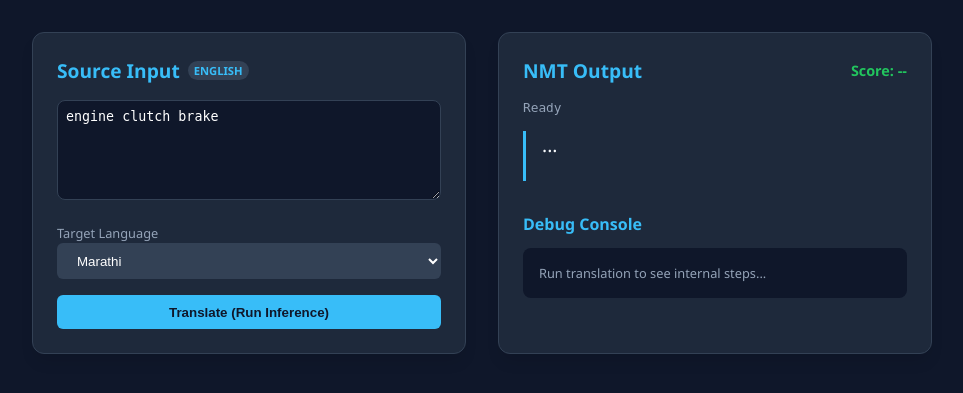
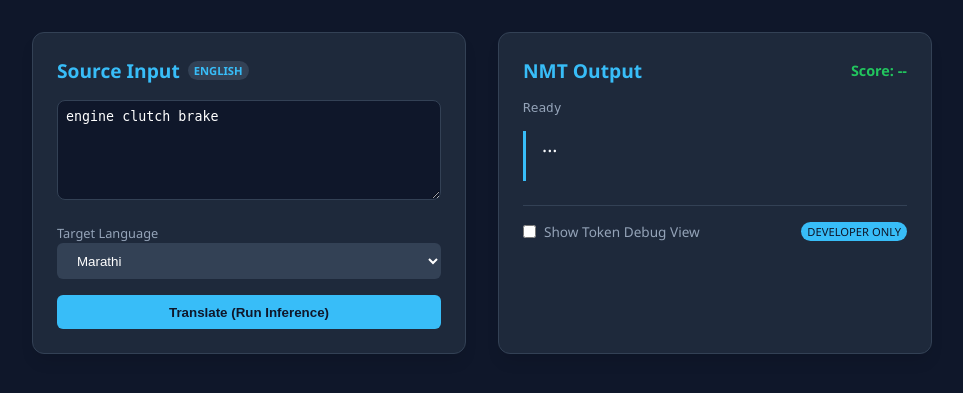
Before and after one commit to ritulshekhar/machine-translation-system, a FastAPI app: page / in a window 1280 px wide. Shown: the part 65-458 px from the top of the page, without its empty margins (158-1121 px from the left). Run offline with FastAPI, Linux system fonts and the light colour scheme.

Commit message:
detokenization

```diff
--- a/app/core/inference.py
+++ b/app/core/inference.py
@@ -132,7 +132,8 @@ class IndicTransEngine:
                     # Take one word if no phrase match
                     parts = temp_text.split(maxsplit=1)
                     word = parts[0]
-                    translated_chunks.append(f" ({word})")
+                    # Clean fallback: just use the word, possibly adding as a separate token
+                    translated_chunks.append(f" {word}")
                     temp_text = parts[1] if len(parts) > 1 else ""
 
             tokens = translated_chunks if translated_chunks else lang_repo["default"]
--- a/templates/index.html
+++ b/templates/index.html
@@ -160,15 +160,30 @@
         </div>
 
         <div class="panel">
-            <h2>NMT Output <span id="confidence-score" style="margin-left:auto">Score: --</span></h2>
+            <div style="display: flex; justify-content: space-between; align-items: center; margin-bottom: 1rem;">
+                <h2 style="margin: 0;">NMT Output</h2>
+                <span id="confidence-score">Score: --</span>
+            </div>
+
             <div id="status-log">Ready</div>
-            <div id="output">...</div>
+            <div id="output" placeholder="Translation will appear here...">...</div>
 
-            <div style="margin-top: 2rem;">
-                <h2 style="font-size: 1rem">Debug Console</h2>
+            <div style="margin-top: 1.5rem; border-top: 1px solid #334155; padding-top: 1rem;">
+                <div style="display: flex; justify-content: space-between; align-items: center;">
+                    <label
+                        style="font-size: 0.85rem; color: #94a3b8; cursor: pointer; display: flex; align-items: center; gap: 0.5rem;">
+                        <input type="checkbox" id="debug-toggle" style="width: auto; margin: 0;">
+                        Show Token Debug View
+                    </label>
+                    <span class="badge" style="background: var(--accent); color: #0f172a;">Developer Only</span>
+                </div>
+            </div>
+
+            <div id="debug-container" style="display: none; margin-top: 1rem;">
+                <h2 style="font-size: 0.9rem; color: #94a3b8;">Debug Console</h2>
                 <div id="debug-panel"
-                    style="font-size: 0.8rem; background: #0f172a; padding: 1rem; border-radius: 8px; max-height: 200px; overflow-y: auto;">
-                    <div style="color: #94a3b8">Run translation to see internal steps...</div>
+                    style="font-size: 0.8rem; background: #0f172a; padding: 1rem; border-radius: 8px; max-height: 200px; overflow-y: auto; border: 1px solid #334155;">
+                    <div style="color: #475569">Run translation to see internal steps...</div>
                 </div>
             </div>
         </div>
@@ -182,6 +197,12 @@
         const statusLog = document.getElementById('status-log');
         const confidenceScore = document.getElementById('confidence-score');
         const debugPanel = document.getElementById('debug-panel');
+        const debugToggle = document.getElementById('debug-toggle');
+        const debugContainer = document.getElementById('debug-container');
+
+        debugToggle.addEventListener('change', () => {
+            debugContainer.style.display = debugToggle.checked ? 'block' : 'none';
+        });
 
         btn.addEventListener('click', async () => {
             const text = srcText.value.trim();
@@ -202,8 +223,12 @@
             });
             const tokenizeData = await tokenizeRes.json();
 
-            debugPanel.innerHTML += `<b>Tokens:</b> ${tokenizeData.tokens.map(t => `<span class="debug-token">${t}</span>`).join('')}<br>`;
+            debugPanel.innerHTML += `<b>Source Tokens:</b> ${tokenizeData.tokens.map(t => `<span class="debug-token">${t}</span>`).join('')}<br>`;
             debugPanel.innerHTML += `<b>Token IDs:</b> [${tokenizeData.token_ids.slice(0, 5).join(', ')}...]<br>`;
+            debugPanel.innerHTML += `<div style="margin-top:0.5rem; color:#38bdf8"><b>Output Stream:</b></div>`;
+            const streamDisplay = document.createElement('div');
+            streamDisplay.style.color = '#94a3b8';
+            debugPanel.appendChild(streamDisplay);
 
             const transData = new FormData();
             transData.append('text', text);
@@ -216,6 +241,7 @@
 
             const reader = response.body.getReader();
             const decoder = new TextDecoder();
+            let fullText = "";
 
             while (true) {
                 const { value, done } = await reader.read();
@@ -229,8 +255,19 @@
                         const data = JSON.parse(line);
                         if (data.type === 'status') {
                             statusLog.innerText = data.content;
+                            streamDisplay.innerHTML += `<div style="font-style:italic; font-size:0.7rem">> ${data.content}</div>`;
                         } else if (data.type === 'token') {
-                            output.innerText += data.content;
+                            // Show raw token in debug panel
+                            const tokenSpan = document.createElement('span');
+                            tokenSpan.className = 'debug-token';
+                            tokenSpan.innerText = data.content;
+                            streamDisplay.appendChild(tokenSpan);
+
+                            // Detokenize for main output
+                            // SentencePiece convention: ' ' (U+2581) is a space
+                            let tokenText = data.content.replace(' ', ' ');
+                            fullText += tokenText;
+                            output.innerText = fullText.trim();
                         } else if (data.type === 'final_score') {
                             confidenceScore.innerText = `COMET-QE: ${data.content}`;
                         }
@@ -238,6 +275,7 @@
                         console.error("Parse error", line);
                     }
                 }
+                debugPanel.scrollTop = debugPanel.scrollHeight;
             }
 
             statusLog.innerText = "Inference Complete";
```
